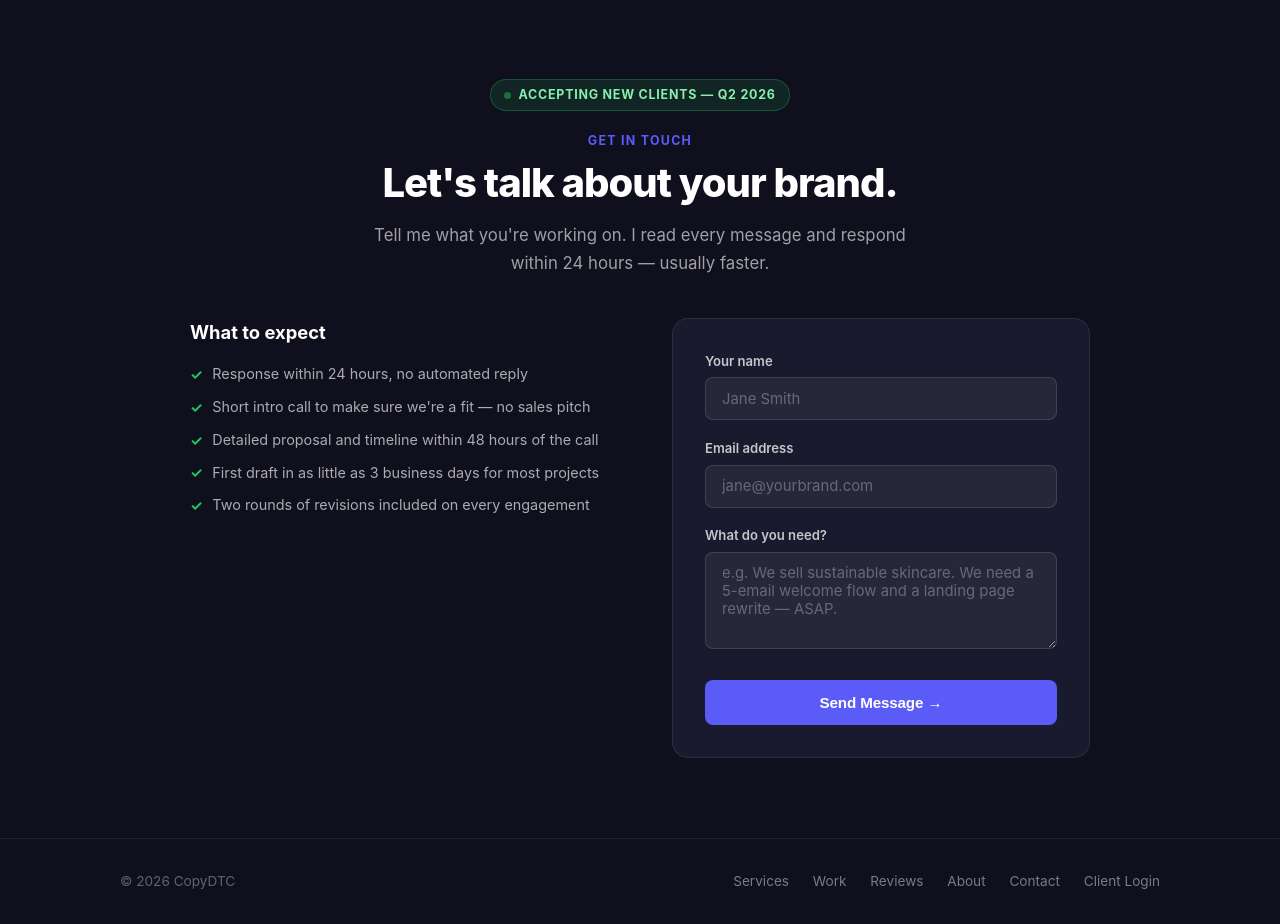
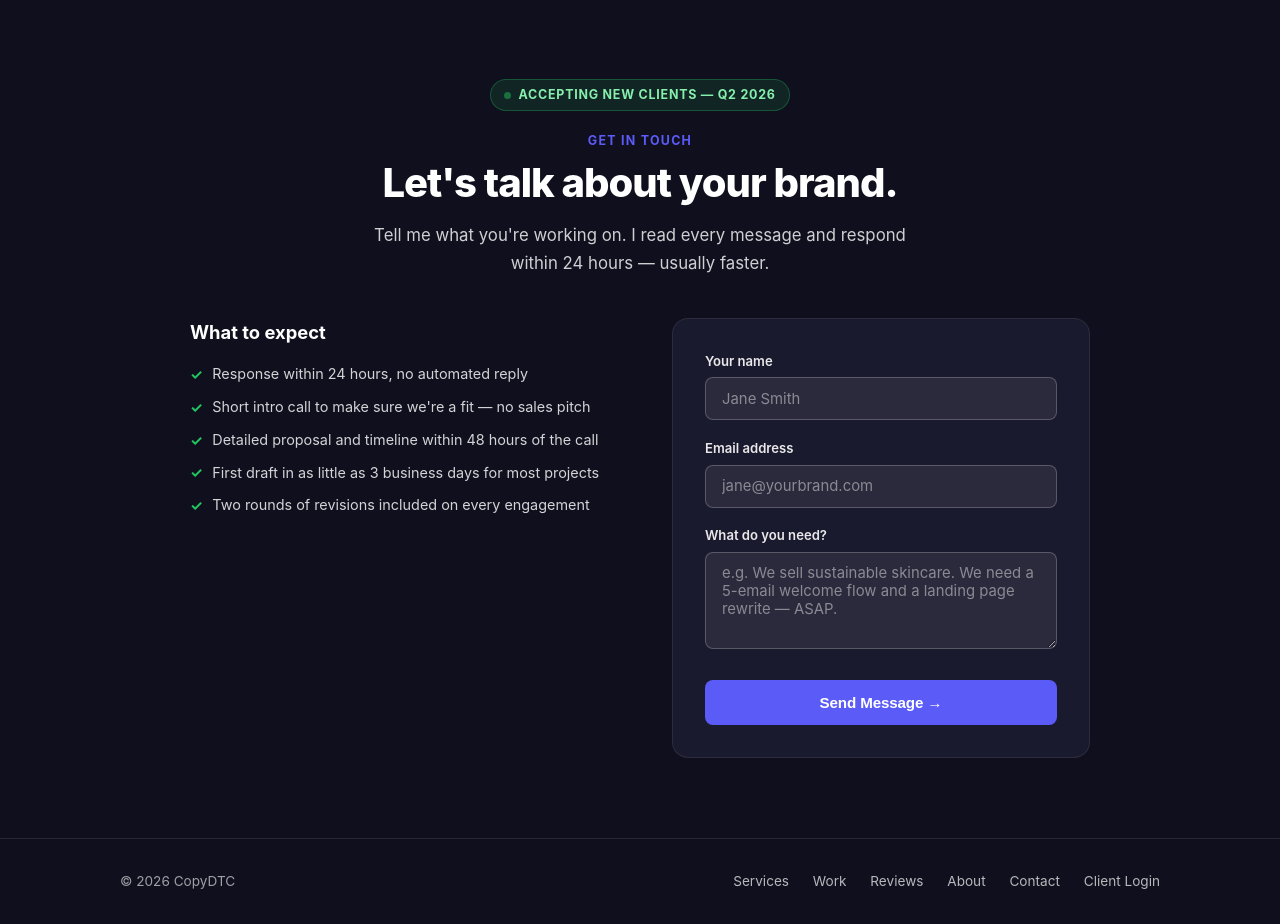
Before and after one commit to bradbieselin/Copywrite, a Flask app: page / in a window 1280 px wide. Shown: the part 3946-4870 px from the top of the page. Run offline with Flask 3, Linux system fonts and the light colour scheme.

Commit message:
Improve text contrast across all dark sections on landing page
Bump opacity on white text over dark backgrounds for readability:
- hero-sub: .65 → .82
- hero-cta-secondary text: .70 → .88, border: .20 → .38
- trust-stat-label: .50 → .72
- contact section-sub: .60 → .80
- contact-expect list items: .65 → .82
- form field labels: .75 → .90
- form field borders: .12 → .22 (inputs more visible on dark card)
- form placeholders: .30 → .45
- footer copyright text: .35 → .60 (was failing WCAG AA)
- footer links: .45 → .70

Color scheme unchanged — same indigo, dark, and white palette.

https://claude.ai/code/session_01Nx3d3V3xFLiPkBV566tz7j

```diff
--- a/templates/landing.html
+++ b/templates/landing.html
@@ -148,7 +148,7 @@
 
     .hero-sub {
       font-size: 1.15rem;
-      color: rgba(255,255,255,.65);
+      color: rgba(255,255,255,.82);
       max-width: 520px;
       margin: 0 auto 2.5rem;
       line-height: 1.65;
@@ -179,17 +179,17 @@
 
     .hero-cta-secondary {
       display: inline-block;
-      color: rgba(255,255,255,.7);
+      color: rgba(255,255,255,.88);
       font-size: 1rem;
       font-weight: 500;
       padding: .9rem 1.75rem;
       border-radius: 8px;
       text-decoration: none;
-      border: 1.5px solid rgba(255,255,255,.2);
+      border: 1.5px solid rgba(255,255,255,.38);
       transition: border-color .15s, color .15s;
     }
 
-    .hero-cta-secondary:hover { color: #fff; border-color: rgba(255,255,255,.5); }
+    .hero-cta-secondary:hover { color: #fff; border-color: rgba(255,255,255,.65); }
 
     /* ── TRUST STRIP ── */
     .trust-strip {
@@ -220,7 +220,7 @@
 
     .trust-stat-label {
       font-size: .8rem;
-      color: rgba(255,255,255,.5);
+      color: rgba(255,255,255,.72);
       text-transform: uppercase;
       letter-spacing: .07em;
       font-weight: 600;
@@ -516,7 +516,7 @@
     #contact { background: var(--dark); color: #fff; }
 
     #contact .section-title { color: #fff; }
-    #contact .section-sub   { color: rgba(255,255,255,.6); }
+    #contact .section-sub   { color: rgba(255,255,255,.80); }
     #contact .section-label { color: var(--indigo); }
 
     #contact .section-label,
@@ -584,7 +584,7 @@
       align-items: flex-start;
       gap: .6rem;
       font-size: .9rem;
-      color: rgba(255,255,255,.65);
+      color: rgba(255,255,255,.82);
       line-height: 1.5;
     }
 
@@ -631,14 +631,14 @@
       font-size: .82rem;
       font-weight: 600;
       margin-bottom: .35rem;
-      color: rgba(255,255,255,.75);
+      color: rgba(255,255,255,.90);
     }
 
     .form-field input,
     .form-field textarea {
       width: 100%;
-      background: rgba(255,255,255,.06);
-      border: 1.5px solid rgba(255,255,255,.12);
+      background: rgba(255,255,255,.07);
+      border: 1.5px solid rgba(255,255,255,.22);
       border-radius: 8px;
       padding: .72rem 1rem;
       font-size: .93rem;
@@ -649,7 +649,7 @@
     }
 
     .form-field input::placeholder,
-    .form-field textarea::placeholder { color: rgba(255,255,255,.3); }
+    .form-field textarea::placeholder { color: rgba(255,255,255,.45); }
 
     .form-field input:focus,
     .form-field textarea:focus {
@@ -688,9 +688,9 @@
     /* ── FOOTER ── */
     footer {
       background: var(--dark);
-      border-top: 1px solid rgba(255,255,255,.07);
+      border-top: 1px solid rgba(255,255,255,.10);
       padding: 2rem;
-      color: rgba(255,255,255,.35);
+      color: rgba(255,255,255,.60);
       font-size: .85rem;
     }
 
@@ -705,7 +705,7 @@
     }
 
     footer a {
-      color: rgba(255,255,255,.45);
+      color: rgba(255,255,255,.70);
       text-decoration: none;
       margin-left: 1.25rem;
       transition: color .15s;
```
